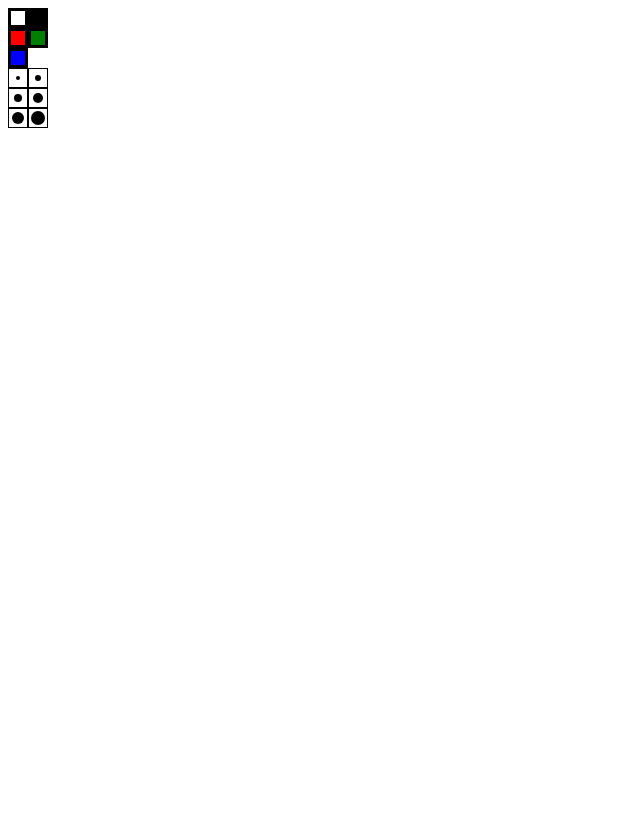
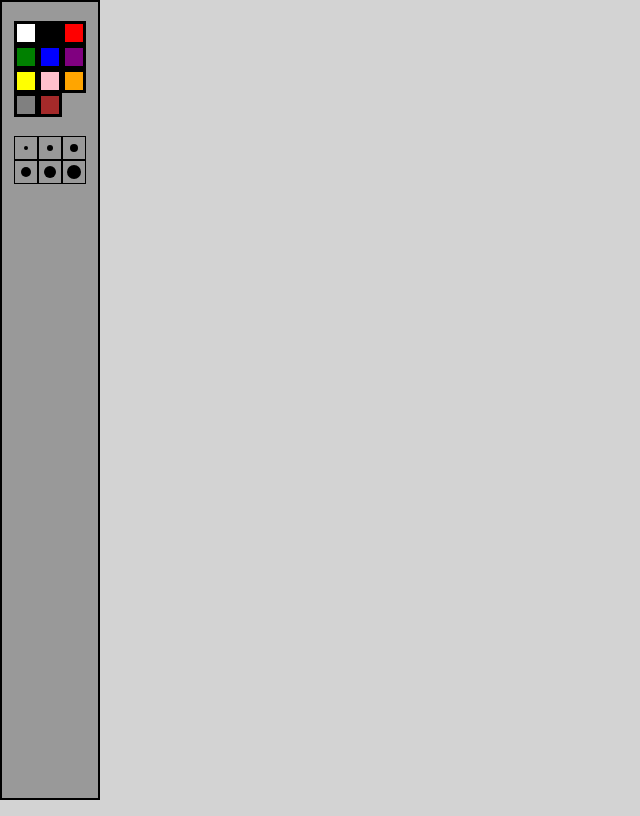
Before and after one commit to Dustin753/Paint_App, a plain HTML site: page index.html in a window 1280 px wide. Shown: the whole page, without its empty margins (0-640 px from the left). Drawn offline with Linux system fonts and the light colour scheme.

Commit message:
Modified sidebar. Added colors.

```diff
--- a/app.js
+++ b/app.js
@@ -21,6 +21,12 @@ const blackButton = document.querySelector("#black-button");
 const redButton = document.querySelector("#red-button");
 const greenButton = document.querySelector("#green-button");
 const blueButton = document.querySelector("#blue-button");
+const purpleButton = document.querySelector('#purple-button');
+const yellowButton = document.querySelector('#yellow-button');
+const pinkButton = document.querySelector('#pink-button');
+const orangeButton = document.querySelector("#orange-button");
+const grayButton = document.querySelector('#gray-button');
+const brownButton = document.querySelector('#brown-button');
 
 // VARS RELATED TO BRUSH SIZE
 const sizeOne = document.querySelector("#size-1");
@@ -80,6 +86,12 @@ blackButton.addEventListener('click', () => changeColor('black'));
 redButton.addEventListener('click', () => changeColor('red'));
 greenButton.addEventListener('click', () => changeColor('green'));
 blueButton.addEventListener('click', () => changeColor('blue'));
+purpleButton.addEventListener('click', () => changeColor('purple'));
+yellowButton.addEventListener('click', () => changeColor('yellow'));
+pinkButton.addEventListener('click', () => changeColor('pink'));
+orangeButton.addEventListener('click', changeColor('orange'));
+grayButton.addEventListener('click', changeColor('gray'));
+brownButton.addEventListener('click', changeColor('brown'));
 
 // change brush stroke size
 sizeOne.addEventListener('click', () => changeBrushSize(1 * sizeMultiplier));
--- a/index.html
+++ b/index.html
@@ -19,6 +19,12 @@
           <div id="red-button" class="color-button"></div>
           <div id="green-button" class="color-button"></div>
           <div id="blue-button" class="color-button"></div>
+          <div id="purple-button" class="color-button"></div>
+          <div id="yellow-button" class="color-button"></div>
+          <div id="pink-button" class="color-button"></div>
+          <div id="orange-button" class="color-button"></div>
+          <div id="gray-button" class="color-button"></div>
+          <div id="brown-button" class="color-button"></div>
         </div>
         <div class="brush-size-menu">
           <div id="size-1" class="brush-size-menu-button">
--- a/styles.css
+++ b/styles.css
@@ -5,6 +5,8 @@
 body{
   width: 100vw;
   height: 100vh;
+
+  background-color: lightgray;
 }
 
 .app-main{
@@ -17,22 +19,33 @@ body{
   display: flex;
   flex-direction: column;
   justify-content: flex-start;
+  align-items: center;
+
+  position: fixed;
+  left: 0;
+  top: 0;
+  width: 100px;
+  height: 100%;
+
+  background-color: rgba(20, 20, 20, 0.3);
+  border: solid black 2px;
 }
 
 .color-palet{
   display: grid;
-  grid-template-columns: auto auto;
-  row-gap: 0;
+  grid-template-columns: auto auto auto;
+  width: 72px;
+  height: auto;
+  margin-top: 20%;
 
-  height: auto;
-  width: 100%;
 }
 
 .color-palet div{
-  width: 20px;
-  height: 20px;
+  width: 24px;
+  height: 24px;
   border-style: solid;
   border-color: black;
+
 }
 
 #white-button{
@@ -55,13 +68,38 @@ body{
   background-color: red;
 }
 
+#purple-button{
+  background-color: purple;
+}
+
+#yellow-button{
+  background-color: yellow;
+}
+
+#pink-button{
+  background-color: pink;
+}
+
+#orange-button{
+  background-color: orange;
+}
+
+#gray-button{
+  background-color: gray;
+}
+
+#brown-button{
+  background-color: brown;
+}
+
 .brush-size-menu{
   display: grid;
-  grid-template-columns: auto auto;
-  row-gap: 0;
+  grid-template-columns: auto auto auto;
 
   height: auto;
-  width: 100%;
+  width: 72px;
+
+  margin-top: 20%;
 }
 
 .brush-size-menu-button{
@@ -70,8 +108,8 @@ body{
   align-items: center;
 
   border: solid 1px black;
-  height: 20px;
-  width: 20px;
+  height: 24px;
+  width: 24px;
 }
 
 #size-1 div{
```
